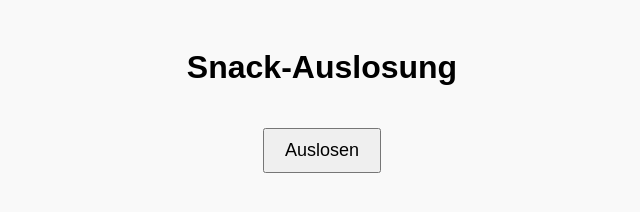
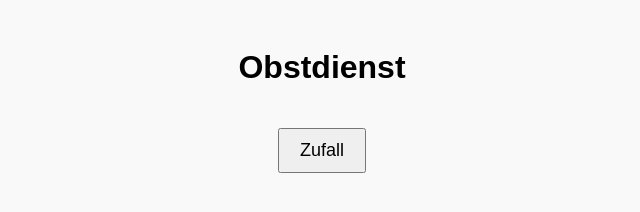
Before and after one commit to jkbxck/Dienst, a plain HTML site: page index.html in a window 1280 px wide. Shown: the whole page, without its empty margins (318-958 px from the left). Drawn offline with Linux system fonts and the light colour scheme.

Commit message:
Add files via upload

```diff
--- a/index.html
+++ b/index.html
@@ -11,8 +11,8 @@
     </style>
 </head>
 <body>
-    <h1>Snack-Auslosung</h1>
-    <button onclick="auslosen()">Auslosen</button>
+    <h1>Obstdienst</h1>
+    <button onclick="auslosen()">Zufall</button>
     <div id="output"></div>
 
     <script>
```
